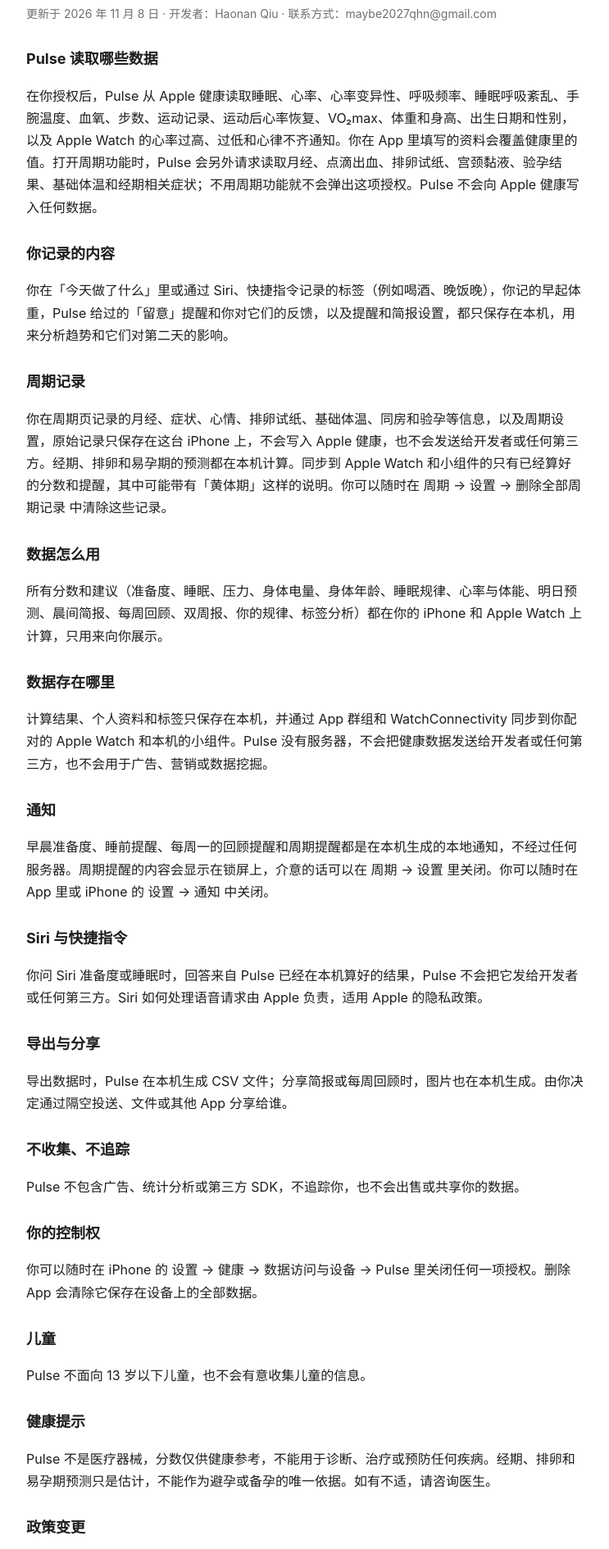
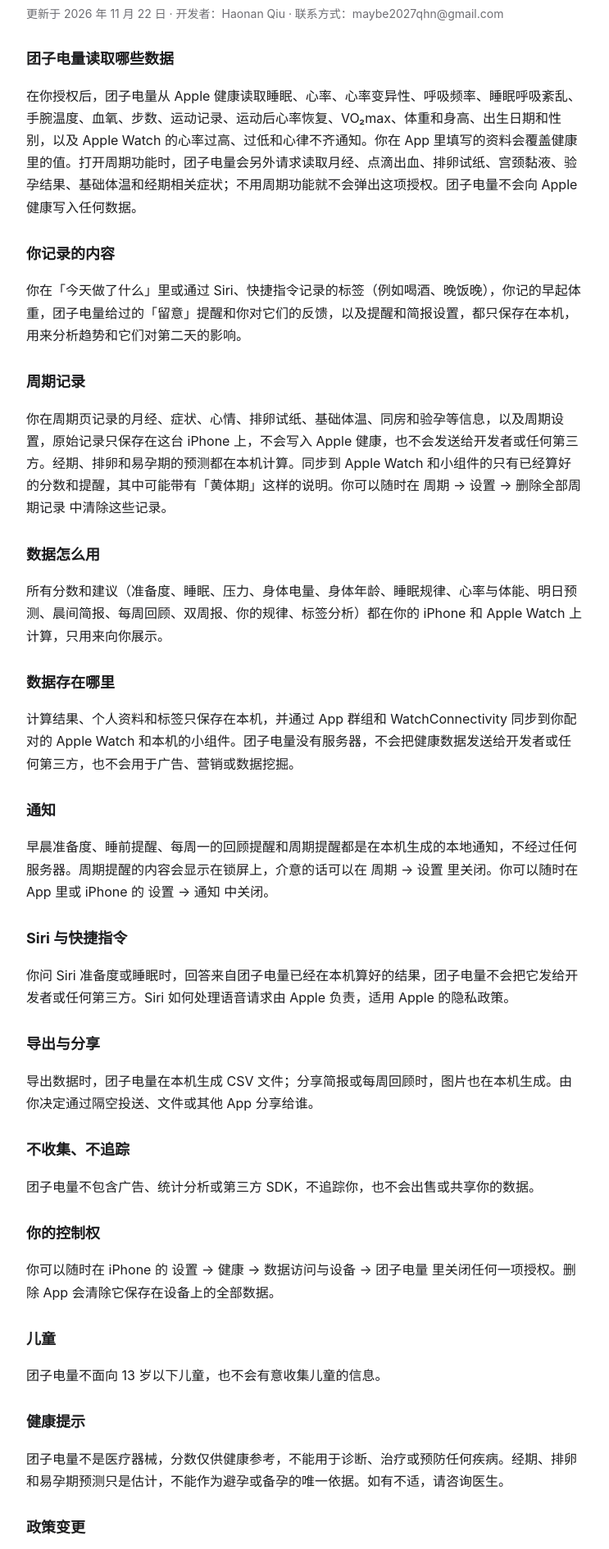
Before and after one commit to Maybe2022/pulse-app, a plain HTML site: page privacy.html in a window 1280 px wide. Shown: the part 107-1997 px from the top of the page at 82% size, without its empty margins (268-1011 px from the left). Drawn offline with Linux system fonts and the light colour scheme.

Commit message:
Rename display brand to 团子电量 for App Store & ICP filing consistency

```diff
--- a/privacy.html
+++ b/privacy.html
@@ -3,7 +3,7 @@
 <head>
 <meta charset="utf-8">
 <meta name="viewport" content="width=device-width, initial-scale=1">
-<title>Pulse 隐私政策</title>
+<title>团子电量 隐私政策</title>
 <style>
   :root { color-scheme: light dark; --fg: #1d1d1f; --muted: #6e6e73; --bg: #fff; }
   @media (prefers-color-scheme: dark) { :root { --fg: #f5f5f7; --muted: #a1a1a6; --bg: #000; } }
@@ -16,14 +16,14 @@
 </head>
 <body>
 <main>
-<h1>Pulse 隐私政策</h1>
-<p class="muted">更新于 2026 年 11 月 8 日 · 开发者：Haonan Qiu · 联系方式：maybe2027qhn@gmail.com</p>
+<h1>团子电量 隐私政策</h1>
+<p class="muted">更新于 2026 年 11 月 22 日 · 开发者：Haonan Qiu · 联系方式：maybe2027qhn@gmail.com</p>
 
-<h2>Pulse 读取哪些数据</h2>
-<p>在你授权后，Pulse 从 Apple 健康读取睡眠、心率、心率变异性、呼吸频率、睡眠呼吸紊乱、手腕温度、血氧、步数、运动记录、运动后心率恢复、VO₂max、体重和身高、出生日期和性别，以及 Apple Watch 的心率过高、过低和心律不齐通知。你在 App 里填写的资料会覆盖健康里的值。打开周期功能时，Pulse 会另外请求读取月经、点滴出血、排卵试纸、宫颈黏液、验孕结果、基础体温和经期相关症状；不用周期功能就不会弹出这项授权。Pulse 不会向 Apple 健康写入任何数据。</p>
+<h2>团子电量读取哪些数据</h2>
+<p>在你授权后，团子电量从 Apple 健康读取睡眠、心率、心率变异性、呼吸频率、睡眠呼吸紊乱、手腕温度、血氧、步数、运动记录、运动后心率恢复、VO₂max、体重和身高、出生日期和性别，以及 Apple Watch 的心率过高、过低和心律不齐通知。你在 App 里填写的资料会覆盖健康里的值。打开周期功能时，团子电量会另外请求读取月经、点滴出血、排卵试纸、宫颈黏液、验孕结果、基础体温和经期相关症状；不用周期功能就不会弹出这项授权。团子电量不会向 Apple 健康写入任何数据。</p>
 
 <h2>你记录的内容</h2>
-<p>你在「今天做了什么」里或通过 Siri、快捷指令记录的标签（例如喝酒、晚饭晚），你记的早起体重，Pulse 给过的「留意」提醒和你对它们的反馈，以及提醒和简报设置，都只保存在本机，用来分析趋势和它们对第二天的影响。</p>
+<p>你在「今天做了什么」里或通过 Siri、快捷指令记录的标签（例如喝酒、晚饭晚），你记的早起体重，团子电量给过的「留意」提醒和你对它们的反馈，以及提醒和简报设置，都只保存在本机，用来分析趋势和它们对第二天的影响。</p>
 
 <h2>周期记录</h2>
 <p>你在周期页记录的月经、症状、心情、排卵试纸、基础体温、同房和验孕等信息，以及周期设置，原始记录只保存在这台 iPhone 上，不会写入 Apple 健康，也不会发送给开发者或任何第三方。经期、排卵和易孕期的预测都在本机计算。同步到 Apple Watch 和小组件的只有已经算好的分数和提醒，其中可能带有「黄体期」这样的说明。你可以随时在 周期 → 设置 → 删除全部周期记录 中清除这些记录。</p>
@@ -32,28 +32,28 @@
 <p>所有分数和建议（准备度、睡眠、压力、身体电量、身体年龄、睡眠规律、心率与体能、明日预测、晨间简报、每周回顾、双周报、你的规律、标签分析）都在你的 iPhone 和 Apple Watch 上计算，只用来向你展示。</p>
 
 <h2>数据存在哪里</h2>
-<p>计算结果、个人资料和标签只保存在本机，并通过 App 群组和 WatchConnectivity 同步到你配对的 Apple Watch 和本机的小组件。Pulse 没有服务器，不会把健康数据发送给开发者或任何第三方，也不会用于广告、营销或数据挖掘。</p>
+<p>计算结果、个人资料和标签只保存在本机，并通过 App 群组和 WatchConnectivity 同步到你配对的 Apple Watch 和本机的小组件。团子电量没有服务器，不会把健康数据发送给开发者或任何第三方，也不会用于广告、营销或数据挖掘。</p>
 
 <h2>通知</h2>
 <p>早晨准备度、睡前提醒、每周一的回顾提醒和周期提醒都是在本机生成的本地通知，不经过任何服务器。周期提醒的内容会显示在锁屏上，介意的话可以在 周期 → 设置 里关闭。你可以随时在 App 里或 iPhone 的 设置 → 通知 中关闭。</p>
 
 <h2>Siri 与快捷指令</h2>
-<p>你问 Siri 准备度或睡眠时，回答来自 Pulse 已经在本机算好的结果，Pulse 不会把它发给开发者或任何第三方。Siri 如何处理语音请求由 Apple 负责，适用 Apple 的隐私政策。</p>
+<p>你问 Siri 准备度或睡眠时，回答来自团子电量已经在本机算好的结果，团子电量不会把它发给开发者或任何第三方。Siri 如何处理语音请求由 Apple 负责，适用 Apple 的隐私政策。</p>
 
 <h2>导出与分享</h2>
-<p>导出数据时，Pulse 在本机生成 CSV 文件；分享简报或每周回顾时，图片也在本机生成。由你决定通过隔空投送、文件或其他 App 分享给谁。</p>
+<p>导出数据时，团子电量在本机生成 CSV 文件；分享简报或每周回顾时，图片也在本机生成。由你决定通过隔空投送、文件或其他 App 分享给谁。</p>
 
 <h2>不收集、不追踪</h2>
-<p>Pulse 不包含广告、统计分析或第三方 SDK，不追踪你，也不会出售或共享你的数据。</p>
+<p>团子电量不包含广告、统计分析或第三方 SDK，不追踪你，也不会出售或共享你的数据。</p>
 
 <h2>你的控制权</h2>
-<p>你可以随时在 iPhone 的 设置 → 健康 → 数据访问与设备 → Pulse 里关闭任何一项授权。删除 App 会清除它保存在设备上的全部数据。</p>
+<p>你可以随时在 iPhone 的 设置 → 健康 → 数据访问与设备 → 团子电量 里关闭任何一项授权。删除 App 会清除它保存在设备上的全部数据。</p>
 
 <h2>儿童</h2>
-<p>Pulse 不面向 13 岁以下儿童，也不会有意收集儿童的信息。</p>
+<p>团子电量不面向 13 岁以下儿童，也不会有意收集儿童的信息。</p>
 
 <h2>健康提示</h2>
-<p>Pulse 不是医疗器械，分数仅供健康参考，不能用于诊断、治疗或预防任何疾病。经期、排卵和易孕期预测只是估计，不能作为避孕或备孕的唯一依据。如有不适，请咨询医生。</p>
+<p>团子电量不是医疗器械，分数仅供健康参考，不能用于诊断、治疗或预防任何疾病。经期、排卵和易孕期预测只是估计，不能作为避孕或备孕的唯一依据。如有不适，请咨询医生。</p>
 
 <h2>政策变更</h2>
 <p>本政策如有更新，会在此页面公布并修改上方的日期。</p>
```
Also changed, not shown: index.html (+10 -10 lines).
